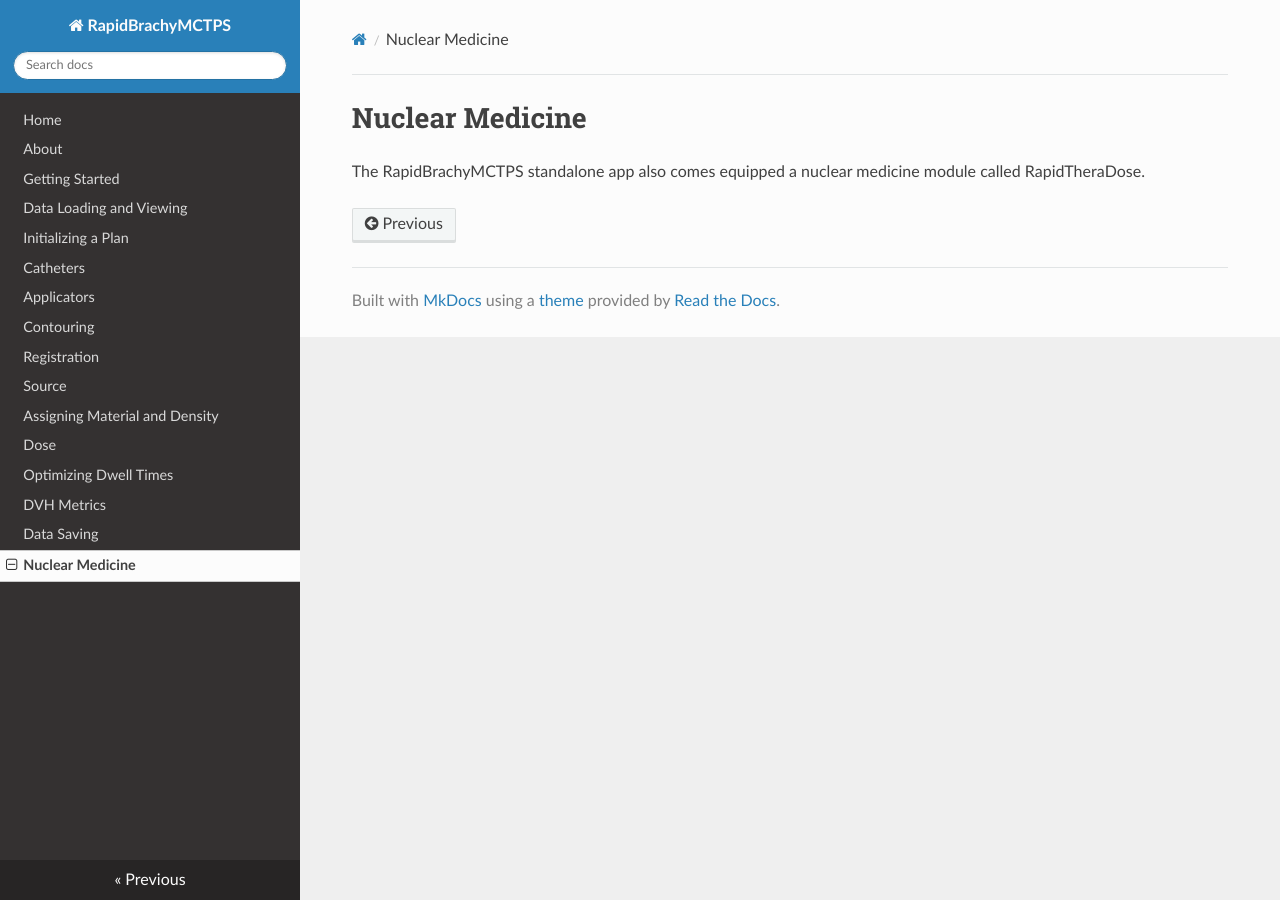
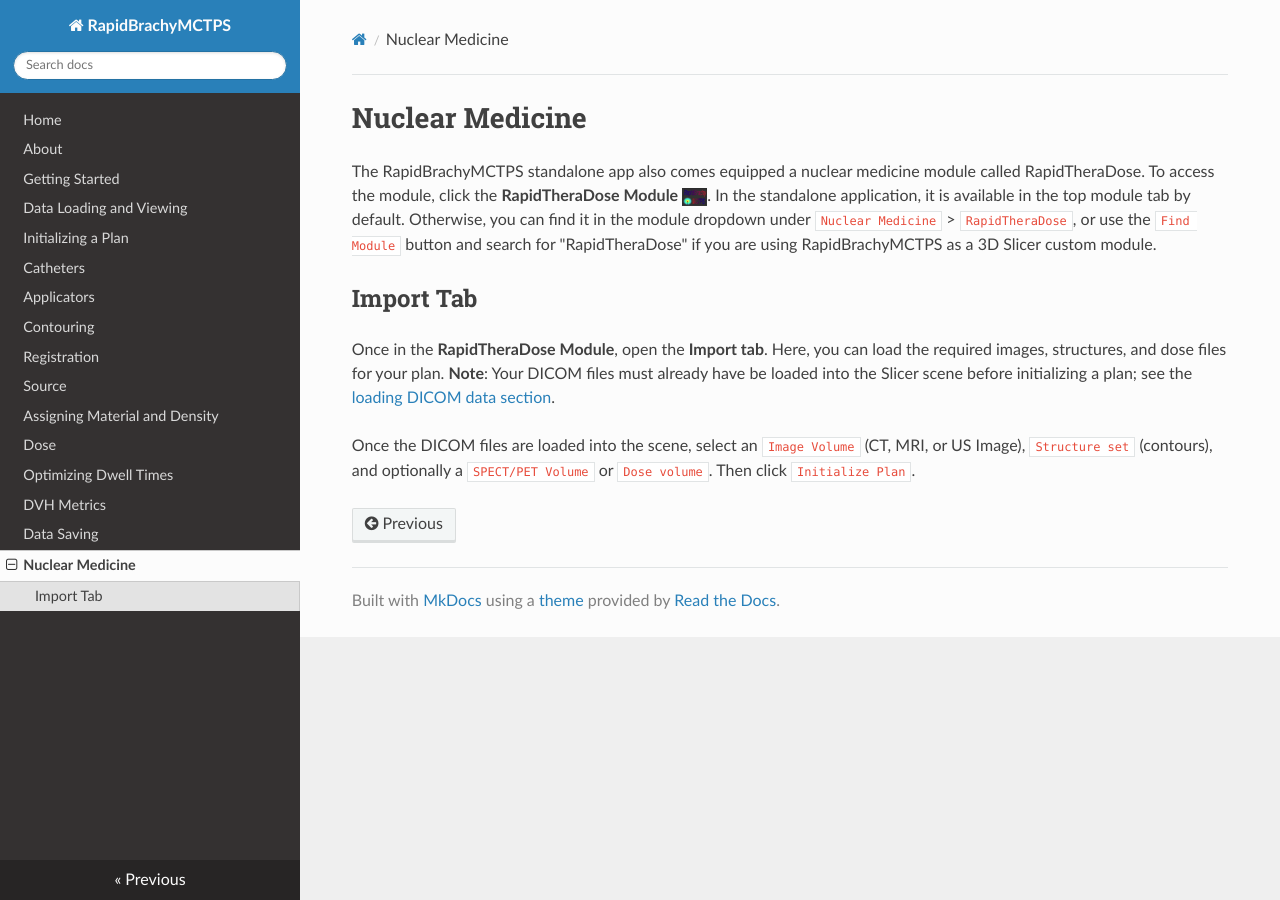
Before and after one commit to engerlab/RapidBrachyMCTPS_Documentation, an MkDocs documentation site: the page built from docs/nm.md, in a window 1280 px wide. Built offline with MkDocs 1.6.1, drawn with Linux system fonts in a browser that asks for light colours; nearby versions of some CDN libraries.

Commit message:
Small update

```diff
--- a/docs/nm.md
+++ b/docs/nm.md
@@ -1,3 +1,8 @@
 # Nuclear Medicine
 
-The RapidBrachyMCTPS standalone app also comes equipped a nuclear medicine module called RapidTheraDose.
+The RapidBrachyMCTPS standalone app also comes equipped a nuclear medicine module called RapidTheraDose. To access the module, click the **RapidTheraDose Module** ![rapidbrachyModule](img/rapidbrachyModule.png){ width="25" }. In the standalone application, it is available in the top module tab by default. Otherwise, you can find it in the module dropdown under `Nuclear Medicine` > `RapidTheraDose`, or use the `Find Module` button and search for "RapidTheraDose" if you are using RapidBrachyMCTPS as a 3D Slicer custom module.
+
+## Import Tab
+Once in the **RapidTheraDose Module**, open the **Import tab**. Here, you can load the required images, structures, and dose files for your plan. **Note**: Your DICOM files must already have be loaded into the Slicer scene before initializing a plan; see the [loading DICOM data section](import.md#loading-and-viewing-data).
+
+Once the DICOM files are loaded into the scene, select an `Image Volume` (CT, MRI, or US Image), `Structure set` (contours), and optionally a `SPECT/PET Volume` or `Dose volume`. Then click `Initialize Plan`.
```
